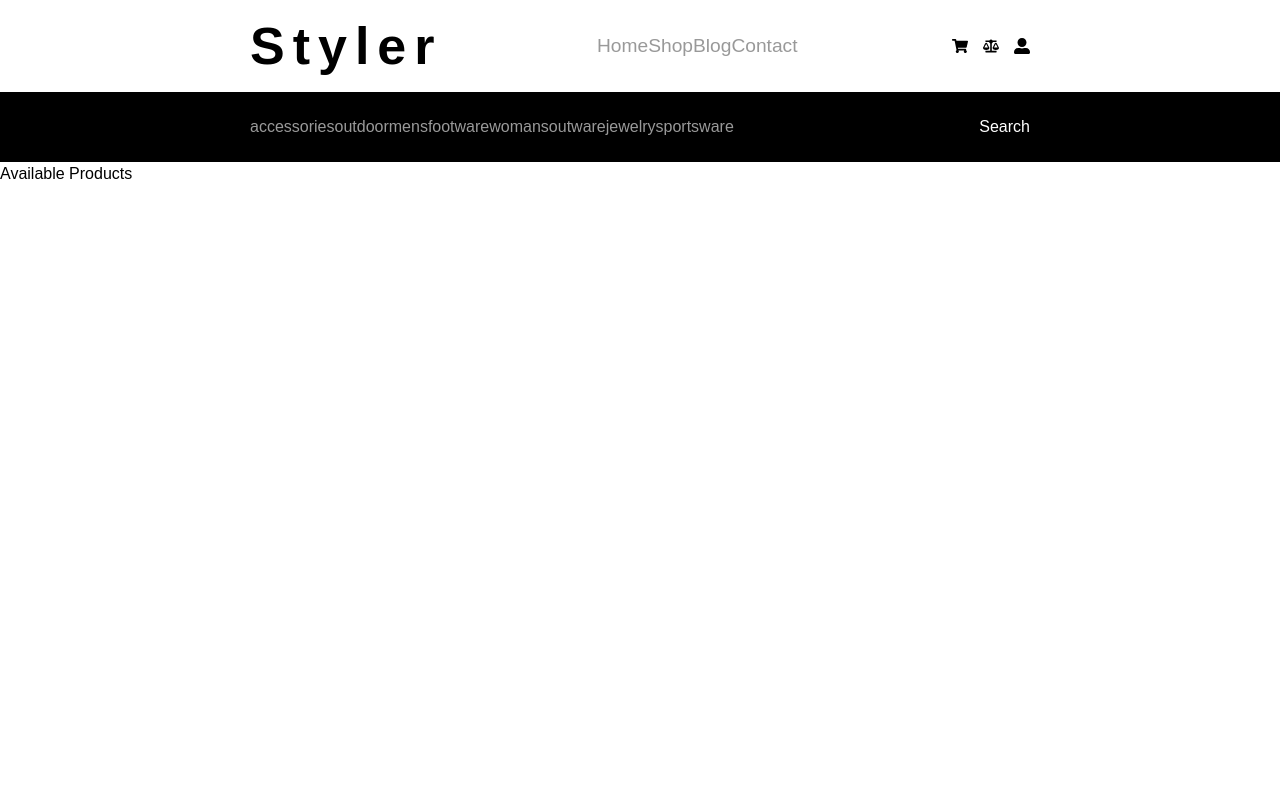
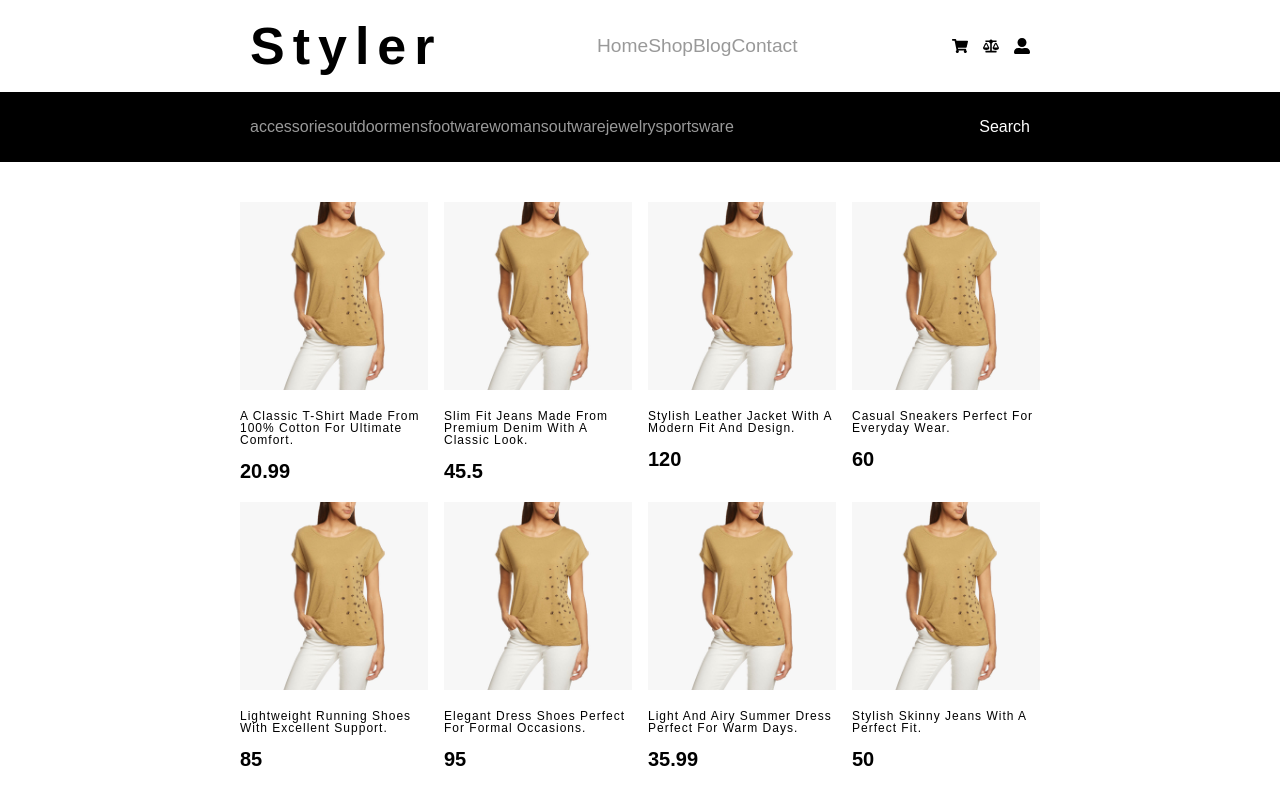
Before and after one commit to Trend20/React-Typescript-e-commerce-template, a React (Create React App) app: page /products in a window 1280 px wide. Shown: the top 788 px of the page. Built offline with nearby package versions, Linux system fonts and the light colour scheme; a small style sheet from the web is missing; a web font is replaced by a local one.

Commit message:
rendering all products

```diff
--- a/package.json
+++ b/package.json
@@ -23,6 +23,7 @@
     "react-animated-slider": "^2.0.0",
     "react-dom": "^18.3.1",
     "react-icons": "^4.10.1",
+    "react-infinite-scroll-component": "^6.1.0",
     "react-owl-carousel": "^2.3.3",
     "react-redux": "^8.1.1",
     "react-router-dom": "^6.14.2",
--- a/public/products.json
+++ b/public/products.json
@@ -2,6 +2,7 @@
   "products": [
     {
       "id": 1,
+      "img": "/img.png",
       "name": "Men's Classic T-Shirt",
       "category": "Men's Wear",
       "price": 20.99,
@@ -20,6 +21,7 @@
     },
     {
       "id": 2,
+      "img": "/img.png",
       "name": "Men's Slim Fit Jeans",
       "category": "Men's Wear",
       "price": 45.50,
@@ -38,6 +40,7 @@
     },
     {
       "id": 3,
+      "img": "/img.png",
       "name": "Men's Leather Jacket",
       "category": "Men's Wear",
       "price": 120.00,
@@ -56,6 +59,7 @@
     },
     {
       "id": 4,
+      "img": "/img.png",
       "name": "Men's Casual Sneakers",
       "category": "Footwear",
       "price": 60.00,
@@ -74,6 +78,7 @@
     },
     {
       "id": 5,
+      "img": "/img.png",
       "name": "Men's Running Shoes",
       "category": "Footwear",
       "price": 85.00,
@@ -92,6 +97,7 @@
     },
     {
       "id": 6,
+      "img": "/img.png",
       "name": "Men's Dress Shoes",
       "category": "Footwear",
       "price": 95.00,
@@ -110,6 +116,7 @@
     },
     {
       "id": 7,
+      "img": "/img.png",
       "name": "Women's Summer Dress",
       "category": "Women's Wear",
       "price": 35.99,
@@ -128,6 +135,7 @@
     },
     {
       "id": 8,
+      "img": "/img.png",
       "name": "Women's Skinny Jeans",
       "category": "Women's Wear",
       "price": 50.00,
@@ -146,6 +154,7 @@
     },
     {
       "id": 9,
+      "img": "/img.png",
       "name": "Women's Blouse",
       "category": "Women's Wear",
       "price": 25.00,
@@ -164,6 +173,7 @@
     },
     {
       "id": 10,
+      "img": "/img.png",
       "name": "Women's Heeled Sandals",
       "category": "Footwear",
       "price": 70.00,
@@ -182,6 +192,7 @@
     },
     {
       "id": 11,
+      "img": "/img.png",
       "name": "Women's Running Shoes",
       "category": "Footwear",
       "price": 80.00,
@@ -200,6 +211,7 @@
     },
     {
       "id": 12,
+      "img": "/img.png",
       "name": "Women's Ankle Boots",
       "category": "Footwear",
       "price": 110.00,
@@ -218,6 +230,7 @@
     },
     {
       "id": 13,
+      "img": "/img.png",
       "name": "Gold Necklace",
       "category": "Jewellery",
       "price": 150.00,
@@ -235,6 +248,7 @@
     },
     {
       "id": 14,
+      "img": "/img.png",
       "name": "Silver Bracelet",
       "category": "Jewellery",
       "price": 60.00,
@@ -252,6 +266,7 @@
     },
     {
       "id": 15,
+      "img": "/img.png",
       "name": "Diamond Earrings",
       "category": "Jewellery",
       "price": 200.00,
@@ -269,6 +284,7 @@
     },
     {
       "id": 16,
+      "img": "/img.png",
       "name": "Leather Wallet",
       "category": "Accessories",
       "price": 45.00,
@@ -286,6 +302,7 @@
     },
     {
       "id": 17,
+      "img": "/img.png",
       "name": "Sunglasses",
       "category": "Accessories",
       "price": 30.00,
@@ -303,6 +320,7 @@
     },
     {
       "id": 18,
+      "img": "/img.png",
       "name": "Watch",
       "category": "Accessories",
       "price": 150.00,
@@ -320,6 +338,7 @@
     },
     {
       "id": 19,
+      "img": "/img.png",
       "name": "Men's Winter Coat",
       "category": "Outwear",
       "price": 180.00,
@@ -338,6 +357,7 @@
     },
     {
       "id": 20,
+      "img": "/img.png",
       "name": "Women's Trench Coat",
       "category": "Outwear",
       "price": 130.00,
@@ -356,6 +376,7 @@
     },
     {
       "id": 21,
+      "img": "/img.png",
       "name": "Unisex Rain Jacket",
       "category": "Outwear",
       "price": 90.00,
@@ -374,6 +395,7 @@
     },
     {
       "id": 22,
+      "img": "/img.png",
       "name": "Camping Tent",
       "category": "Outdoor",
       "price": 200.00,
@@ -392,6 +414,7 @@
     },
     {
       "id": 23,
+      "img": "/img.png",
       "name": "Hiking Backpack",
       "category": "Outdoor",
       "price": 80.00,
@@ -410,6 +433,7 @@
     },
     {
       "id": 24,
+      "img": "/img.png",
       "name": "Sleeping Bag",
       "category": "Outdoor",
       "price": 60.00,
@@ -428,6 +452,7 @@
     },
     {
       "id": 25,
+      "img": "/img.png",
       "name": "Men's Sports T-Shirt",
       "category": "Sportswear",
       "price": 25.00,
@@ -446,6 +471,7 @@
     },
     {
       "id": 26,
+      "img": "/img.png",
       "name": "Women's Yoga Pants",
       "category": "Sportswear",
       "price": 30.00,
@@ -464,6 +490,7 @@
     },
     {
       "id": 27,
+      "img": "/img.png",
       "name": "Men's Running Shorts",
       "category": "Sportswear",
       "price": 20.00,
@@ -482,6 +509,7 @@
     },
     {
       "id": 28,
+      "img": "/img.png",
       "name": "Women's Sports Bra",
       "category": "Sportswear",
       "price": 25.00,
@@ -500,6 +528,7 @@
     },
     {
       "id": 29,
+      "img": "/img.png",
       "name": "Men's Training Jacket",
       "category": "Sportswear",
       "price": 50.00,
@@ -518,6 +547,7 @@
     },
     {
       "id": 30,
+      "img": "/img.png",
       "name": "Women's Running Capris",
       "category": "Sportswear",
       "price": 35.00,
--- a/src/App.css
+++ b/src/App.css
@@ -170,7 +170,6 @@
 .login, .register{
   display: flex;
   justify-content: center;
-  padding: 100px 0;
   width: 100%;
 }
 
--- a/src/App.tsx
+++ b/src/App.tsx
@@ -24,7 +24,7 @@ const App = (): JSX.Element => {
       <div className="app">
         <Navbar />
         <Category />
-        <div className="flex flex-col min-h-screen">
+        <div className="flex flex-col min-h-screen px-60 py-10">
           <Routes>
             <Route path="/" element={<Home />} />
             <Route path="/login" element={<Login />} />
--- a/src/pages/home/styles/Home.css
+++ b/src/pages/home/styles/Home.css
@@ -1,7 +1,3 @@
-.home{
-    padding: 10px 250px;
-}
-
 .hero{
     display: flex;
     width: 100%;
--- a/src/pages/products/Products.tsx
+++ b/src/pages/products/Products.tsx
@@ -1,5 +1,7 @@
 import React, {FC, useEffect, useState} from 'react'
 import axios from "axios";
+import {Product} from "../../types/product";
+import SingleProduct from "./SingleProduct";
 
 const Products:FC = () => {
     const [products, setProducts] = useState<any[]>([]);
@@ -10,8 +12,15 @@ const Products:FC = () => {
     useEffect(() =>{
         const getAllProducts = async () => {
             try{
-                const results = await axios.get('/products.json')
-                console.log(results)
+                const results = await axios.get('/products.json');
+                console.log(results);
+                if(results.statusText !== 'OK'){
+                   setLoading(false);
+                }
+                const data = results.data;
+                console.log('data....', data)
+                setProducts(data.products);
+                setLoading(false);
             }catch (error){
                 setError(error);
                 setLoading(false);
@@ -19,9 +28,21 @@ const Products:FC = () => {
         }
         getAllProducts();
     },[])
+
+    console.log('products.....', products)
+
+    if(loading) return <p>Loading...</p>;
+    if(error) return <p>Error: {error.message}</p>;
+
   return (
     <div className='products'>
-        <h1>Available Products</h1>
+        <div className="grid grid-cols-1 lg:grid-cols-4 gap-4">
+            {
+                products.map((product: Product) => (
+                    <SingleProduct key={product.id} product={product} />
+                ))
+            }
+        </div>
     </div>
   )
 }
```
Also changed, not shown: public/img.png (added), 1 other file (tests, documents, lock files or other folders).
